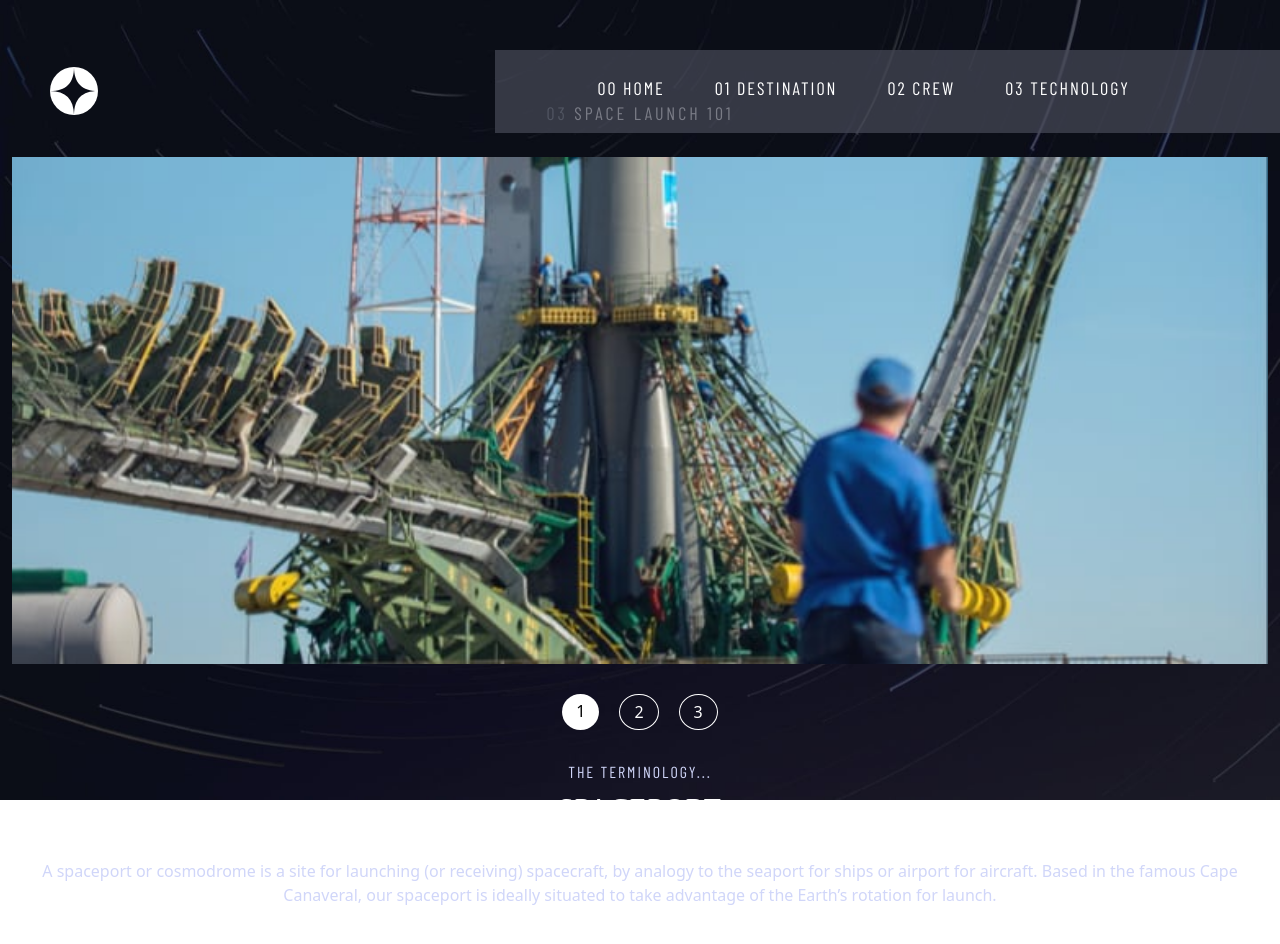
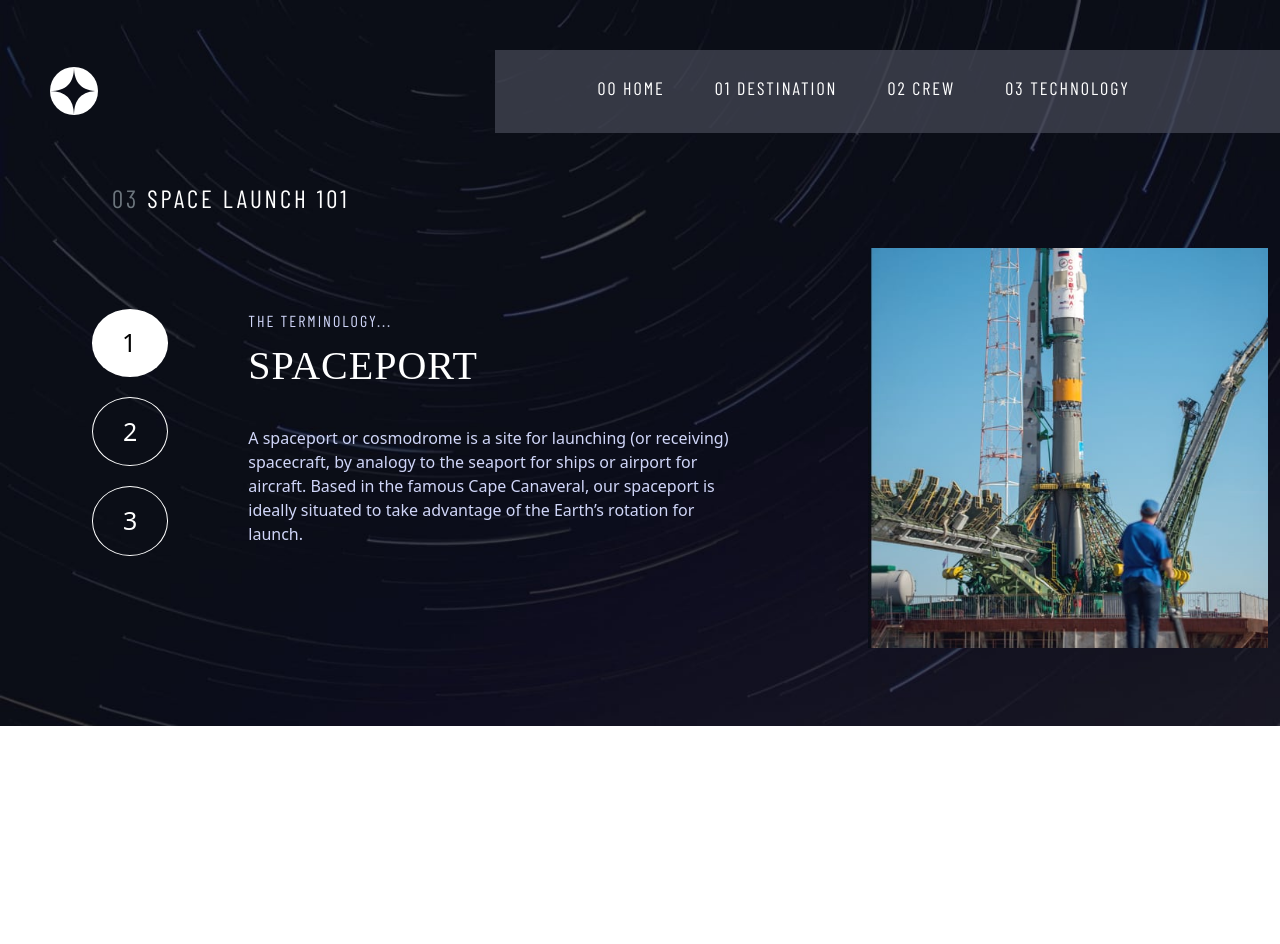
Before and after one commit to lawrenceprieto/space-tourism, a React (Vite) app: page /technology in a window 1280 px wide. Shown: the top 944 px of the page. After the commit the page ends 800 px from the top, so only its background shows below. Built offline with nearby package versions, Linux system fonts and the light colour scheme; a web font is replaced by a local one.

Commit message:
refactor for desktop size

```diff
--- a/src/pages/technology.jsx
+++ b/src/pages/technology.jsx
@@ -40,9 +40,12 @@ function TechnologyPage() {
             <div className="body-tech">
                 <div className="container-fluid pb-5">
                     <div className="tech-headline"><span className="text-secondary">03</span> space launch 101</div>
+                    <div className="tech-cont-lo">
                         <div className="tech-img-cont">
-                        <img src={activeTech.techImgLandscape} className="tech-image" alt="spaceport-landscape" />
+                            <img src={activeTech.techImgLandscape} className="tech-image mob-tab" alt="spaceport-landscape" />
+                            <img src={activeTech.techImgPortrait} className="tech-image dest" alt="spaceport-landscape" />
                         </div>
+                        <div className="tech-det-lo">
                             <div className="tech-navs">
                                 {
                                     techs.map((tech,index) => (
@@ -59,6 +62,8 @@ function TechnologyPage() {
                             </div>
                         </div>
                     </div>
+                </div>
+            </div>
         </>
     );
 }
--- a/src/styles/technology.css
+++ b/src/styles/technology.css
@@ -72,6 +72,9 @@
         background-size: cover;
         width: 100vw;
     }
+    .dest {
+        display: none;
+    }
 }
 @media (min-width: 641px) and (max-width: 1007px) {
     .body-tech {
@@ -79,6 +82,9 @@
         background-repeat: no-repeat;
         background-size: cover;
         width: 100vw;
+    }
+    .dest {
+        display: none;
     }
     .tech-headline {
         text-align: start;
@@ -94,7 +100,49 @@
         background-image: url('/src/assets/technology/background-technology-desktop.jpg');
         background-repeat: no-repeat;
         background-size: cover;
-        height: 100vh;
         width: 100vw;
     }
+    .mob-tab {
+        display: none;
+    }
+    .tech-headline {
+        padding-top: 180px;
+        padding-left: 100px;
+        text-align: start;
+        font-size: 25px;
+    }
+    .tech-cont-lo {
+        display: flex;
+        flex-direction: row-reverse;
+        align-items: center;
+        gap: 120px;
+    }
+    .tech-det-lo {
+        display: flex;
+        padding-left: 80px;
+        gap: 80px
+    }
+    .tech-navs {
+        flex-direction: column;
+    }
+    .tech-image {
+        height: 400px;
+        width: 400px;
+    }
+    .tech-dets {
+        text-align: start;
+    }
+    .tech-nav {
+        padding: 15px 30px;
+        font-size: 25px;
+        text-align: center;
+        cursor: pointer;
+    }
+    .tech-nav-active {
+        padding: 15px 30px;
+        font-size: 25px;
+    }
+    .tech-name {
+        font-size: 40px;
+    }
 }
```
Lines whose indentation alone changed are shown as unchanged.
